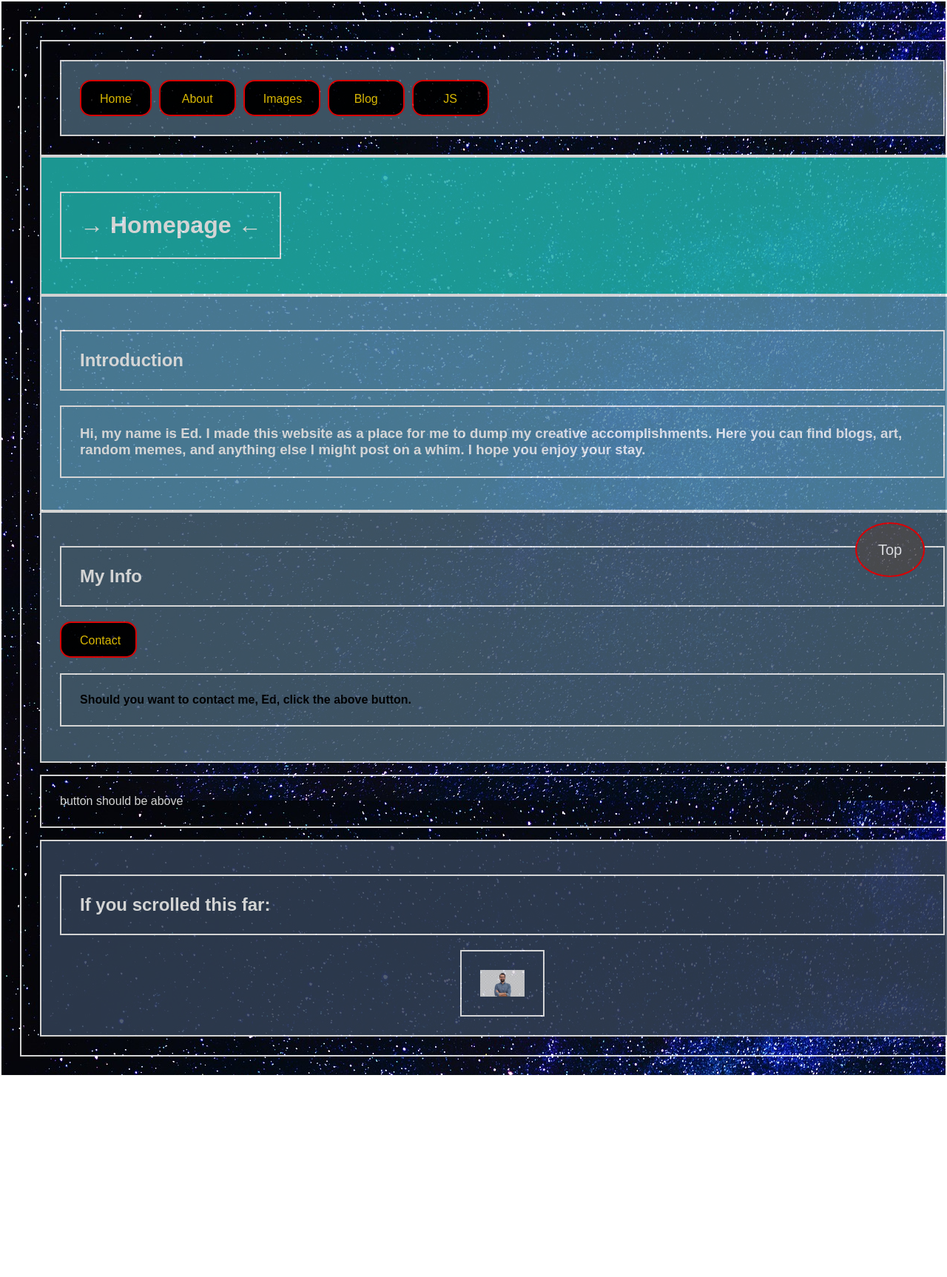
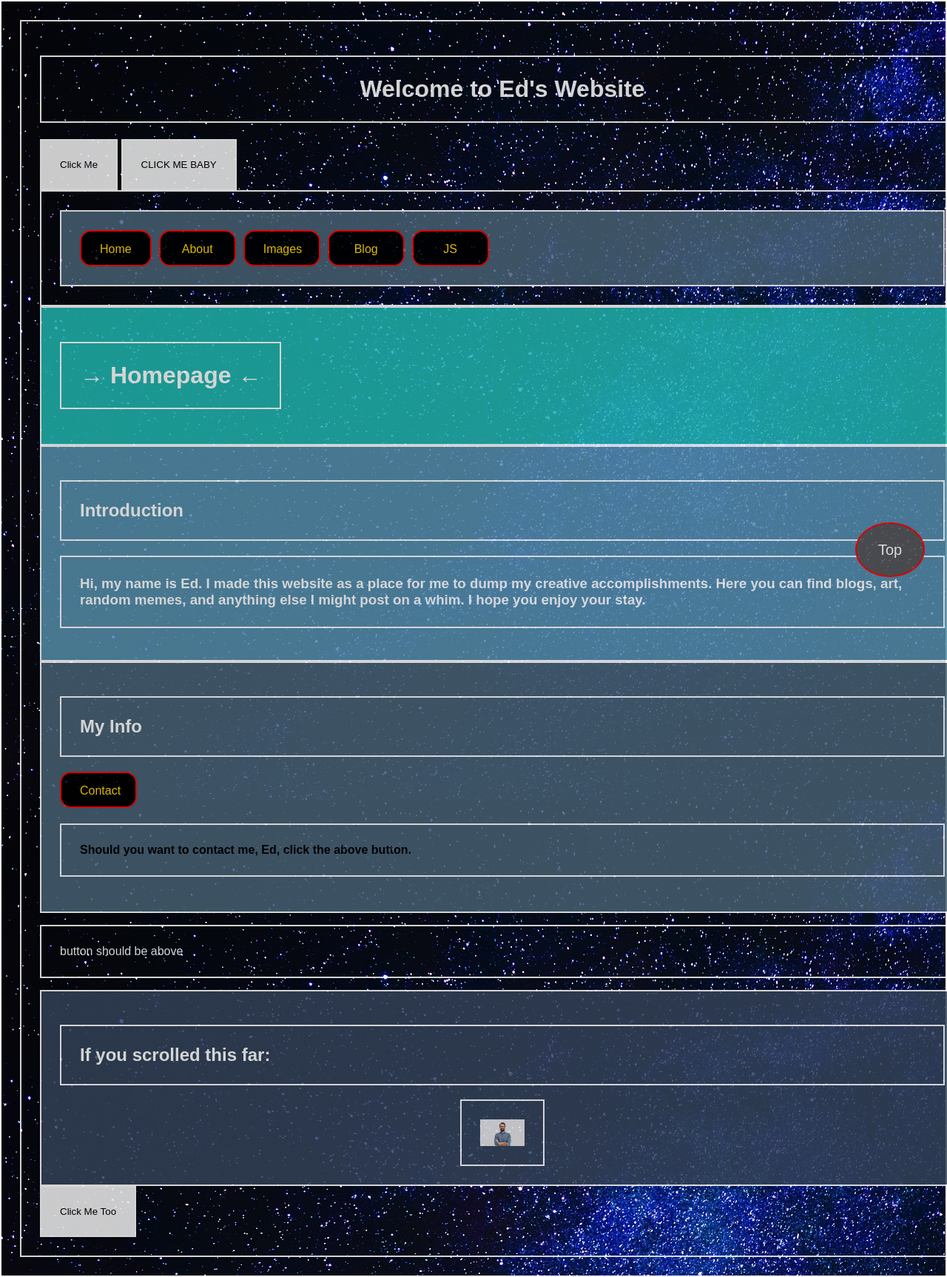
Before and after one commit to edwrand/odin_website, a plain HTML site: page index.html in a window 1280 px wide. Shown: the top 1726 px of the page at 74% size. Before the commit the page ends 1455 px from the top, so only its background shows below. Drawn offline with Linux system fonts and the light colour scheme.

Commit message:
event listeners on button click

```diff
--- a/index.html
+++ b/index.html
@@ -18,15 +18,10 @@
 </head>
 
 <body>
-    <!-- ways to inline js changes
-    div.style.background-color // doesn't work - attempts to subtract color from div.style.background
-div.style.backgroundColor // accesses the div's background-color style
-div.style['background-color'] // also works
-div.style.cssText = "background-color: white;" // ok in a string -->
     <link rel="stylesheet" href="styles.css">
-    <link rel="preconnect" href="https://fonts.googleapis.com">
-    <link rel="preconnect" href="https://fonts.gstatic.com" crossorigin>
-    <link href="https://fonts.googleapis.com/css2?family=Inter:wght@500&display=swap" rel="stylesheet">
+    <H1>Welcome to Ed's Website</H1>
+    <button onclick="alert('Hello World')">Click Me</button>
+    <button onclick="alertFunction()">CLICK ME BABY</button>
     <!-- nav bar -->
     <nav class="navbar">
         <div class="flex-container">
@@ -60,6 +55,7 @@ div.style.cssText = "background-color: white;" // ok in a string -->
         <h2>If you scrolled this far:</h2>
         <img class='bigger' src="./images/randomdude.jpg">
     </div>
+    <button id="btn1">Click Me Too</button>
 </body>
 
 </html>
--- a/javascript.js
+++ b/javascript.js
@@ -84,3 +84,13 @@ blueH3.textContent = "I'm a blue h3!";
 const div = document.createElement('div');
 div.appendChild(redParagraph);
 div.appedChild(blueH3);
+
+// a special random button
+const btn1 = document.querySelector('#btn1');
+btn1.addEventListener('click', () => {
+    alert("Hello World");
+});
+
+function alertFunction() {
+    alert("YAY! YOU DID IT!");
+}
```
